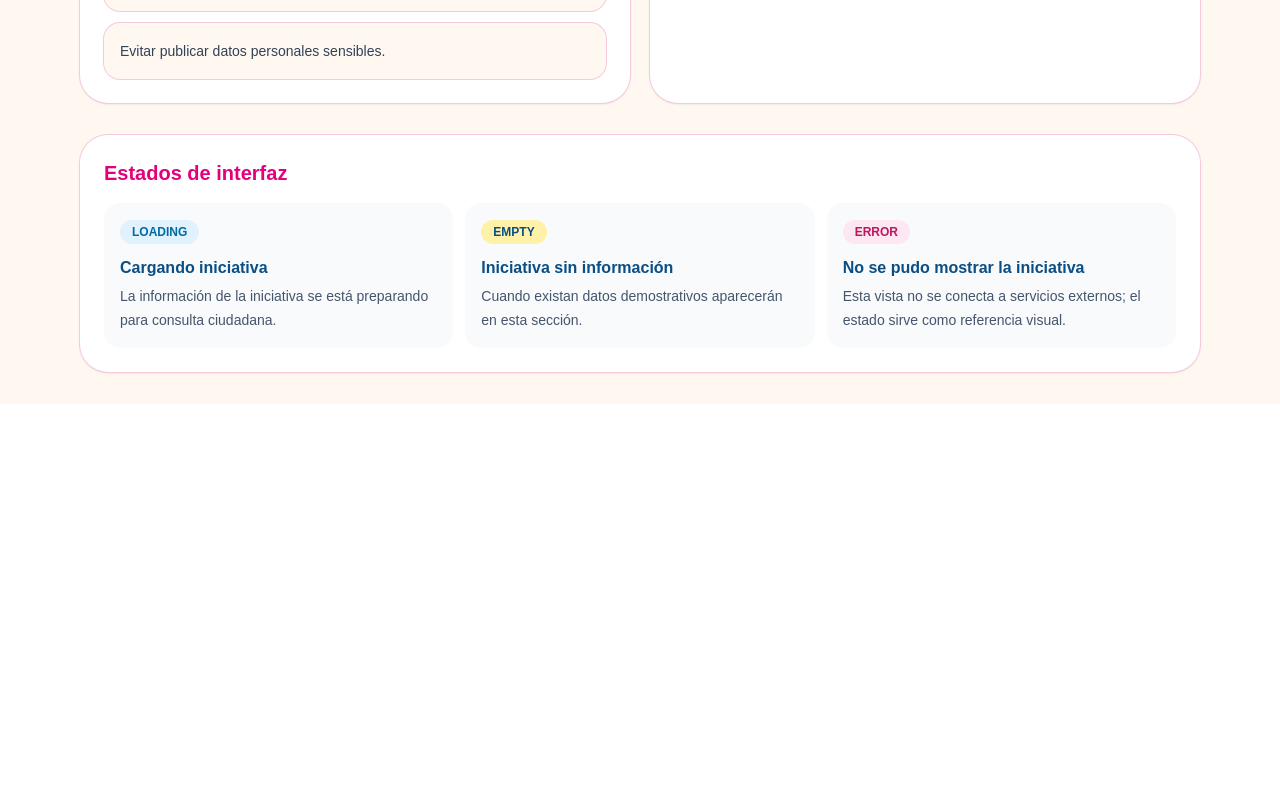
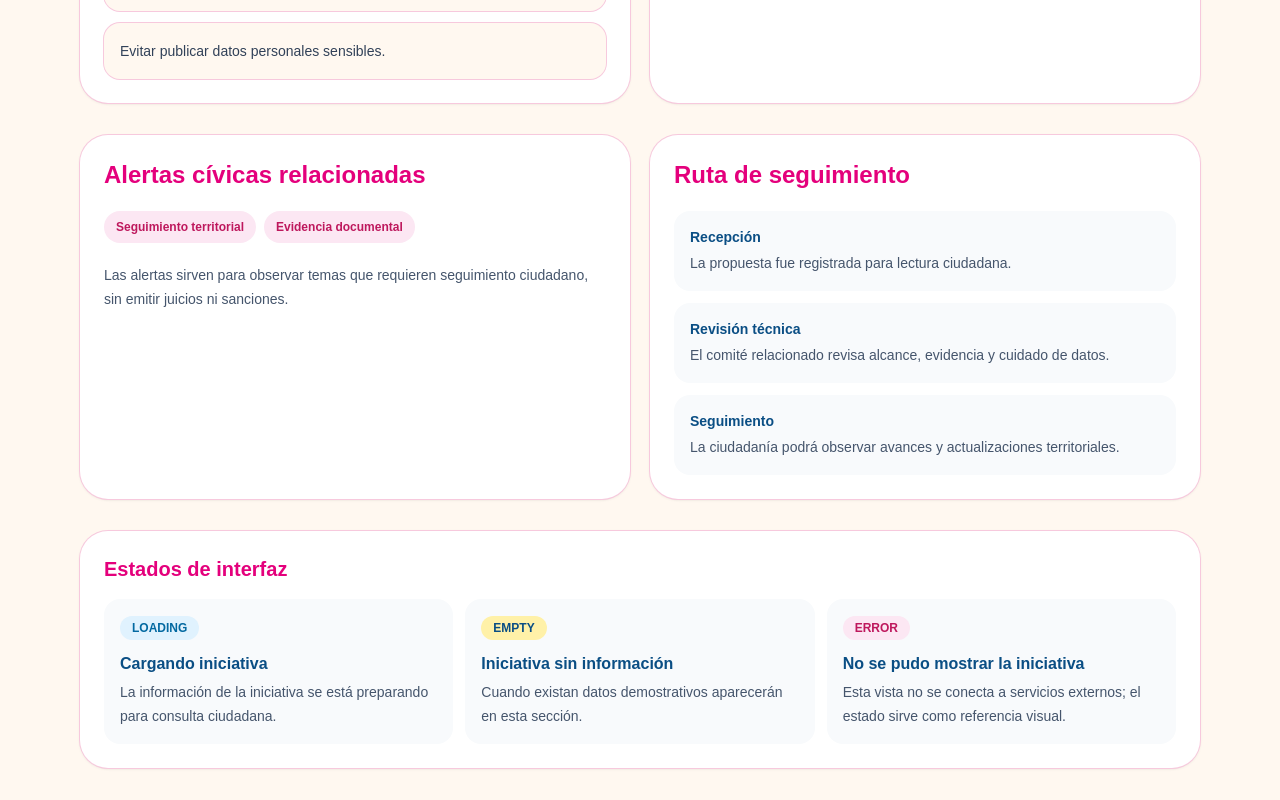
Before and after one commit to TecnocraciaParticipativaMexico/Plataforma, a Next.js app in the folder web/: page /congreso-civico/iniciativas/agua-y-servicios-locales in a window 1280 px wide. Shown: the part 1127-1927 px from the top of the page. Before the commit the page ends 1531 px from the top, so only its background shows below. Built offline with nearby package versions, Linux system fonts and the light colour scheme.

Commit message:
Mantener compatibilidad de detalle de iniciativas

```diff
--- a/web/app/congreso-civico/iniciativas/[id]/page.tsx
+++ b/web/app/congreso-civico/iniciativas/[id]/page.tsx
@@ -6,6 +6,7 @@ type EstadoIniciativa = "Recibida" | "En análisis" | "Con observaciones" | "Lis
 
 type IniciativaCivicaDetalle = {
   id: string;
+  legacyIds?: string[];
   titulo: string;
   tema: string;
   estado: EstadoIniciativa;
@@ -16,9 +17,11 @@ type IniciativaCivicaDetalle = {
   comiteTecnico: string;
   expertosRevisores: string[];
   observacionesTecnicas: string[];
+  alertasCivicas: string[];
   apoyoCiudadano: number;
   estadoLegislativoCivico: string;
   historialActividad: Array<{ fecha: string; actividad: string }>;
+  rutaSeguimiento: Array<{ fase: string; descripcion: string }>;
   color: string;
 };
 
@@ -37,6 +40,7 @@ const iniciativasCivicas: IniciativaCivicaDetalle[] = [
     comiteTecnico: "Comité de Presupuesto Territorial",
     expertosRevisores: ["Mariana Soto", "Rocío Padilla"],
     observacionesTecnicas: ["Definir fuente de reportes territoriales.", "Separar evidencia ciudadana de respuesta institucional.", "Evitar publicar datos personales sensibles."],
+    alertasCivicas: ["Seguimiento territorial", "Evidencia documental"],
     apoyoCiudadano: 84,
     estadoLegislativoCivico: "Revisión técnica ciudadana inicial",
     historialActividad: [
@@ -44,10 +48,16 @@ const iniciativasCivicas: IniciativaCivicaDetalle[] = [
       { fecha: "26 mayo 2026", actividad: "Asignación a comité técnico relacionado." },
       { fecha: "18 mayo 2026", actividad: "Recepción de propuesta demostrativa." },
     ],
+    rutaSeguimiento: [
+      { fase: "Recepción", descripcion: "La propuesta fue registrada para lectura ciudadana." },
+      { fase: "Revisión técnica", descripcion: "El comité relacionado revisa alcance, evidencia y cuidado de datos." },
+      { fase: "Seguimiento", descripcion: "La ciudadanía podrá observar avances y actualizaciones territoriales." },
+    ],
     color: "bg-[#0EA5E9] text-white",
   },
   {
     id: "votaciones-legislativas-abiertas",
+    legacyIds: ["ini-001", "ini-003"],
     titulo: "Votaciones legislativas abiertas",
     tema: "Transparencia",
     estado: "Con observaciones",
@@ -58,12 +68,18 @@ const iniciativasCivicas: IniciativaCivicaDetalle[] = [
     comiteTecnico: "Comité de Transparencia Legislativa",
     expertosRevisores: ["Ana Paula Rivera", "Luis Fernando Mora"],
     observacionesTecnicas: ["Precisar alcance de cada ficha.", "Incluir fecha y fuente verificable.", "Mantener lenguaje descriptivo y no acusatorio."],
+    alertasCivicas: ["Trazabilidad de voto", "Explicación pública", "Memoria cívica"],
     apoyoCiudadano: 91,
     estadoLegislativoCivico: "Con observaciones técnicas preliminares",
     historialActividad: [
       { fecha: "29 mayo 2026", actividad: "Carga de observaciones técnicas." },
       { fecha: "21 mayo 2026", actividad: "Revisión de lenguaje ciudadano." },
       { fecha: "12 mayo 2026", actividad: "Registro de iniciativa cívica." },
+    ],
+    rutaSeguimiento: [
+      { fase: "Registro", descripcion: "La iniciativa mantiene ficha ciudadana para consulta pública." },
+      { fase: "Observaciones", descripcion: "Los revisores sugieren fuente verificable, fecha y explicación breve." },
+      { fase: "Publicación", descripcion: "La ruta cívica prepara una versión clara para seguimiento legislativo." },
     ],
     color: "bg-[#E4007C] text-white",
   },
@@ -79,6 +95,7 @@ const iniciativasCivicas: IniciativaCivicaDetalle[] = [
     comiteTecnico: "Comité de Derechos y Participación",
     expertosRevisores: ["Daniela Chávez", "Mateo Núñez"],
     observacionesTecnicas: ["Probar lenguaje con usuarios no especializados.", "Agregar criterios de privacidad.", "Separar opinión ciudadana de dictamen técnico."],
+    alertasCivicas: ["Accesibilidad", "Protección de datos"],
     apoyoCiudadano: 76,
     estadoLegislativoCivico: "Recibida para revisión inicial",
     historialActividad: [
@@ -86,10 +103,16 @@ const iniciativasCivicas: IniciativaCivicaDetalle[] = [
       { fecha: "20 mayo 2026", actividad: "Registro de tema y comité sugerido." },
       { fecha: "14 mayo 2026", actividad: "Carga de resumen ciudadano." },
     ],
+    rutaSeguimiento: [
+      { fase: "Consulta", descripcion: "Se revisa que el formato sea comprensible para ciudadanía no especializada." },
+      { fase: "Privacidad", descripcion: "La propuesta separa participación pública de datos personales sensibles." },
+      { fase: "Piloto", descripcion: "Se prepara una lectura demostrativa por colonia o comunidad." },
+    ],
     color: "bg-[#16A34A] text-white",
   },
   {
     id: "presupuesto-visible-distrito",
+    legacyIds: ["ini-002"],
     titulo: "Presupuesto visible por distrito",
     tema: "Presupuesto público",
     estado: "Lista para seguimiento",
@@ -100,12 +123,18 @@ const iniciativasCivicas: IniciativaCivicaDetalle[] = [
     comiteTecnico: "Comité de Presupuesto Territorial",
     expertosRevisores: ["Mariana Soto", "Ernesto Galván"],
     observacionesTecnicas: ["Estandarizar categorías presupuestales.", "Distinguir presupuesto aprobado y ejercido.", "Agregar fecha de actualización visible."],
+    alertasCivicas: ["Comparabilidad territorial", "Actualización de fuentes"],
     apoyoCiudadano: 88,
     estadoLegislativoCivico: "Lista para seguimiento ciudadano",
     historialActividad: [
       { fecha: "18 mayo 2026", actividad: "Validación de estructura demostrativa." },
       { fecha: "9 mayo 2026", actividad: "Revisión de criterios presupuestales." },
       { fecha: "1 mayo 2026", actividad: "Recepción de propuesta demostrativa." },
+    ],
+    rutaSeguimiento: [
+      { fase: "Normalización", descripcion: "Se preparan categorías comunes para comparar distritos." },
+      { fase: "Fuentes", descripcion: "La ficha distingue presupuesto aprobado, ejercido y fecha de actualización." },
+      { fase: "Seguimiento", descripcion: "La vista queda lista para observación ciudadana periódica." },
     ],
     color: "bg-[#F97316] text-white",
   },
@@ -130,11 +159,13 @@ const estadosVisuales: Record<EstadoVisual, { titulo: string; descripcion: strin
 };
 
 export function generateStaticParams() {
-  return iniciativasCivicas.map((iniciativa) => ({ id: iniciativa.id }));
+  return iniciativasCivicas.flatMap((iniciativa) =>
+    [iniciativa.id, ...(iniciativa.legacyIds ?? [])].map((id) => ({ id })),
+  );
 }
 
 function obtenerIniciativa(id: string) {
-  return iniciativasCivicas.find((iniciativa) => iniciativa.id === id);
+  return iniciativasCivicas.find((iniciativa) => iniciativa.id === id || iniciativa.legacyIds?.includes(id));
 }
 
 function EstadoDetalle({ tipo }: { tipo: EstadoVisual }) {
@@ -252,6 +283,34 @@ export default function CongresoCivicoIniciativaDetallePage({ params }: { params
           </article>
         </section>
 
+        <section className="mb-8 grid gap-5 lg:grid-cols-2">
+          <article className="rounded-[28px] bg-white p-6 shadow-sm ring-1 ring-[#F7C9DD]">
+            <h2 className="text-2xl font-bold text-[#E4007C]">Alertas cívicas relacionadas</h2>
+            <div className="mt-5 flex flex-wrap gap-2">
+              {iniciativa.alertasCivicas.map((alerta) => (
+                <span key={alerta} className="rounded-full bg-[#FCE7F3] px-3 py-2 text-xs font-bold text-[#BE185D]">
+                  {alerta}
+                </span>
+              ))}
+            </div>
+            <p className="mt-5 text-sm leading-6 text-slate-600">
+              Las alertas sirven para observar temas que requieren seguimiento ciudadano, sin emitir juicios ni sanciones.
+            </p>
+          </article>
+
+          <article className="rounded-[28px] bg-white p-6 shadow-sm ring-1 ring-[#F7C9DD]">
+            <h2 className="text-2xl font-bold text-[#E4007C]">Ruta de seguimiento</h2>
+            <div className="mt-5 space-y-3">
+              {iniciativa.rutaSeguimiento.map((paso) => (
+                <div key={paso.fase} className="rounded-2xl bg-[#F8FAFC] p-4">
+                  <div className="text-sm font-bold text-[#0A4E84]">{paso.fase}</div>
+                  <p className="mt-1 text-sm leading-6 text-slate-600">{paso.descripcion}</p>
+                </div>
+              ))}
+            </div>
+          </article>
+        </section>
+
         <section className="rounded-[28px] bg-white p-6 shadow-sm ring-1 ring-[#F7C9DD]">
           <h2 className="text-xl font-bold text-[#E4007C]">Estados de interfaz</h2>
           <div className="mt-4 grid gap-3 md:grid-cols-3">
```
